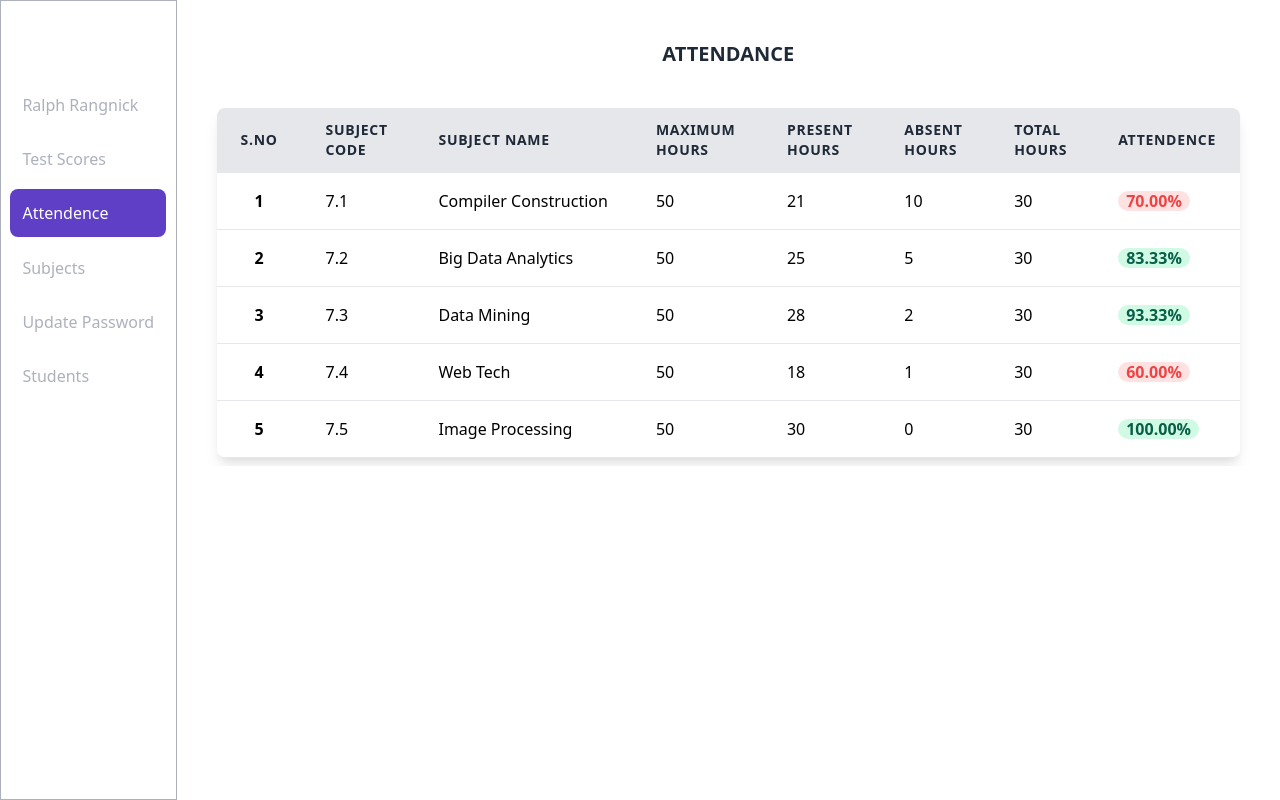
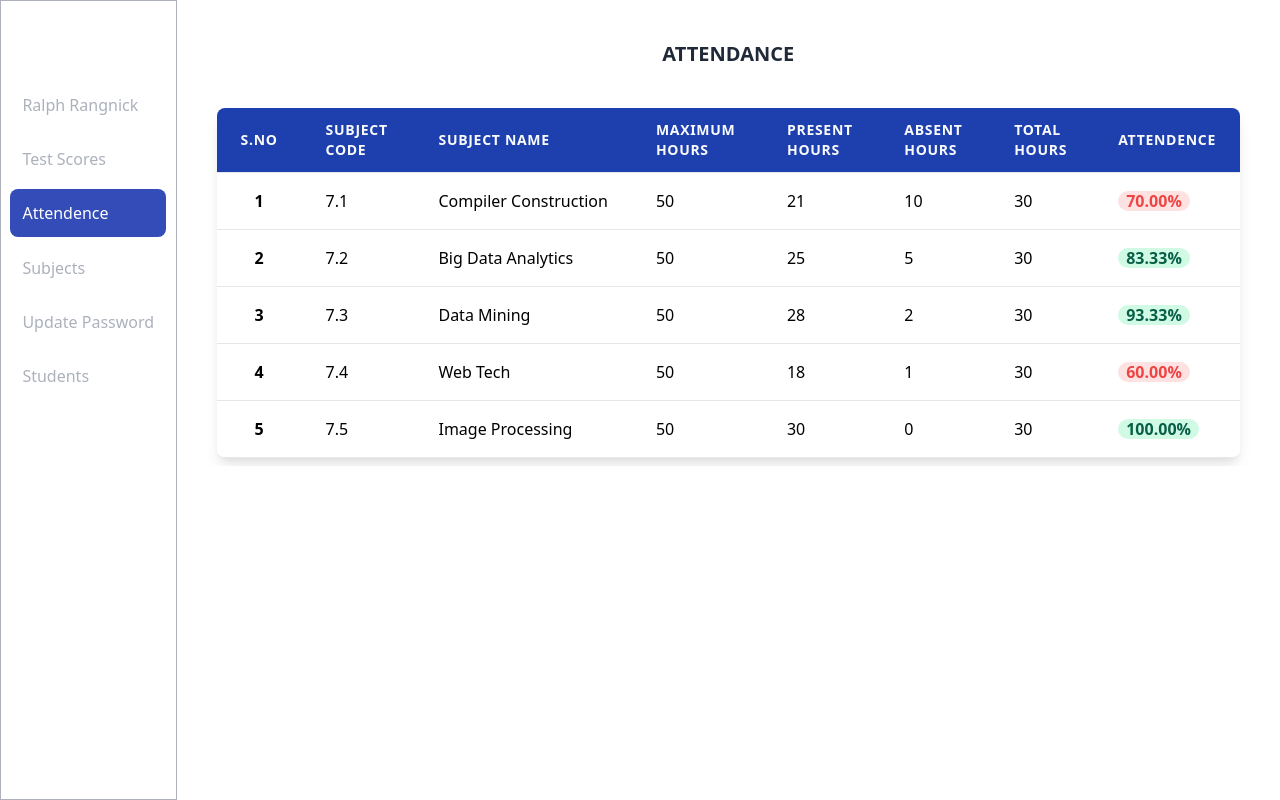
Before and after one commit to ishwardesai/college-portal-3.0, a React (Create React App) app in the folder college-portal/: page /student/attendence in a window 1280 px wide. Built offline with nearby package versions, Linux system fonts and the light colour scheme.

Commit message:
Style: Change Color Scheme

```diff
--- a/college-portal/src/Pages/Student/StudentTestPerformance.jsx
+++ b/college-portal/src/Pages/Student/StudentTestPerformance.jsx
@@ -57,41 +57,41 @@ const StudentTestPerformance = () => {
                   INTERNAL TEST 1
                 </h4>
                 <table className="min-w-full divide-y divide-gray-200">
-                  <thead className="bg-gray-200">
+                  <thead className="bg-blue-800">
                     <tr>
                       <th
                         scope="col"
-                        className="px-6 py-3 text-left text-sm font-bold text-gray-800 uppercase tracking-wider"
+                        className="px-6 py-3 text-left text-sm font-bold text-gray-50 uppercase tracking-wider"
                       >
                         S.No
                       </th>
                       <th
                         scope="col"
-                        className="px-6 py-3 text-left text-sm font-bold text-gray-800 uppercase tracking-wider"
+                        className="px-6 py-3 text-left text-sm font-bold text-gray-50 uppercase tracking-wider"
                       >
                         Subject Code
                       </th>
                       <th
                         scope="col"
-                        className="px-6 py-3 text-left text-sm font-bold text-gray-800 uppercase tracking-wider"
+                        className="px-6 py-3 text-left text-sm font-bold text-gray-50 uppercase tracking-wider"
                       >
                         Subject Name
                       </th>
                       <th
                         scope="col"
-                        className="px-6 py-3 text-left text-sm font-bold text-gray-800 uppercase tracking-wider"
+                        className="px-6 py-3 text-left text-sm font-bold text-gray-50 uppercase tracking-wider"
                       >
                         Obtained Marks
                       </th>
                       <th
                         scope="col"
-                        className="px-6 py-3 text-left text-sm font-bold text-gray-800 uppercase tracking-wider"
+                        className="px-6 py-3 text-left text-sm font-bold text-gray-50 uppercase tracking-wider"
                       >
                         Total Marks
                       </th>
                       <th
                         scope="col"
-                        className="px-6 py-3 text-left text-sm font-bold text-gray-800 uppercase tracking-wider"
+                        className="px-6 py-3 text-left text-sm font-bold text-gray-50 uppercase tracking-wider"
                       >
                         Percentage
                       </th>
--- a/college-portal/src/Pages/StudentAttendencePage.jsx
+++ b/college-portal/src/Pages/StudentAttendencePage.jsx
@@ -63,53 +63,53 @@ const Home = () => {
           <div className="py-2 align-middle inline-block min-w-full sm:px-6 lg:px-8">
             <div className="shadow-lg overflow-hidden border-b border-gray-200 sm:rounded-lg">
               <table className="min-w-full divide-y divide-gray-200">
-                <thead className="bg-gray-200">
+                <thead className="bg-blue-800">
                   <tr>
                     <th
                       scope="col"
-                      className="px-6 py-3 text-left text-sm font-bold text-gray-800 uppercase tracking-wider"
+                      className="px-6 py-3 text-left text-sm font-bold text-gray-50 uppercase tracking-wider"
                     >
                       S.No
                     </th>
                     <th
                       scope="col"
-                      className="px-6 py-3 text-left text-sm font-bold text-gray-800 uppercase tracking-wider"
+                      className="px-6 py-3 text-left text-sm font-bold text-gray-50 uppercase tracking-wider"
                     >
                       Subject Code
                     </th>
                     <th
                       scope="col"
-                      className="px-6 py-3 text-left text-sm font-bold text-gray-800 uppercase tracking-wider"
+                      className="px-6 py-3 text-left text-sm font-bold text-gray-50 uppercase tracking-wider"
                     >
                       Subject Name
                     </th>
                     <th
                       scope="col"
-                      className="px-6 py-3 text-left text-sm font-bold text-gray-800 uppercase tracking-wider"
+                      className="px-6 py-3 text-left text-sm font-bold text-gray-50 uppercase tracking-wider"
                     >
                       Maximum Hours
                     </th>
                     <th
                       scope="col"
-                      className="px-6 py-3 text-left text-sm font-bold text-gray-800 uppercase tracking-wider"
+                      className="px-6 py-3 text-left text-sm font-bold text-gray-50 uppercase tracking-wider"
                     >
                       Present Hours
                     </th>
                     <th
                       scope="col"
-                      className="px-6 py-3 text-left text-sm font-bold text-gray-800 uppercase tracking-wider"
+                      className="px-6 py-3 text-left text-sm font-bold text-gray-50 uppercase tracking-wider"
                     >
                       Absent Hours
                     </th>
                     <th
                       scope="col"
-                      className="px-6 py-3 text-left text-sm font-bold text-gray-800 uppercase tracking-wider"
+                      className="px-6 py-3 text-left text-sm font-bold text-gray-50 uppercase tracking-wider"
                     >
                       Total Hours
                     </th>
                     <th
                       scope="col"
-                      className="px-6 py-3 text-left text-sm font-bold text-gray-800 uppercase tracking-wider"
+                      className="px-6 py-3 text-left text-sm font-bold text-gray-50 uppercase tracking-wider"
                     >
                       Attendence
                     </th>
--- a/college-portal/tailwind.config.js
+++ b/college-portal/tailwind.config.js
@@ -4,14 +4,14 @@ module.exports = {
   theme: {
     extend: {
       colors: {
-        'nav-active': '#5E3FC6',
+        'nav-active': '#344CB7',
         'nav-inactive': '#ACB1BB',
         green: {
           light: '#EAF9E6',
         },
         peach: '#F5EDE7',
         orange: '#f37658',
-        'blue-card': '#5e3ec5',
+        'blue-card': '#344CB7',
       },
     },
   },
```
Also changed, not shown: 1 other file (tests, documents, lock files or other folders).
